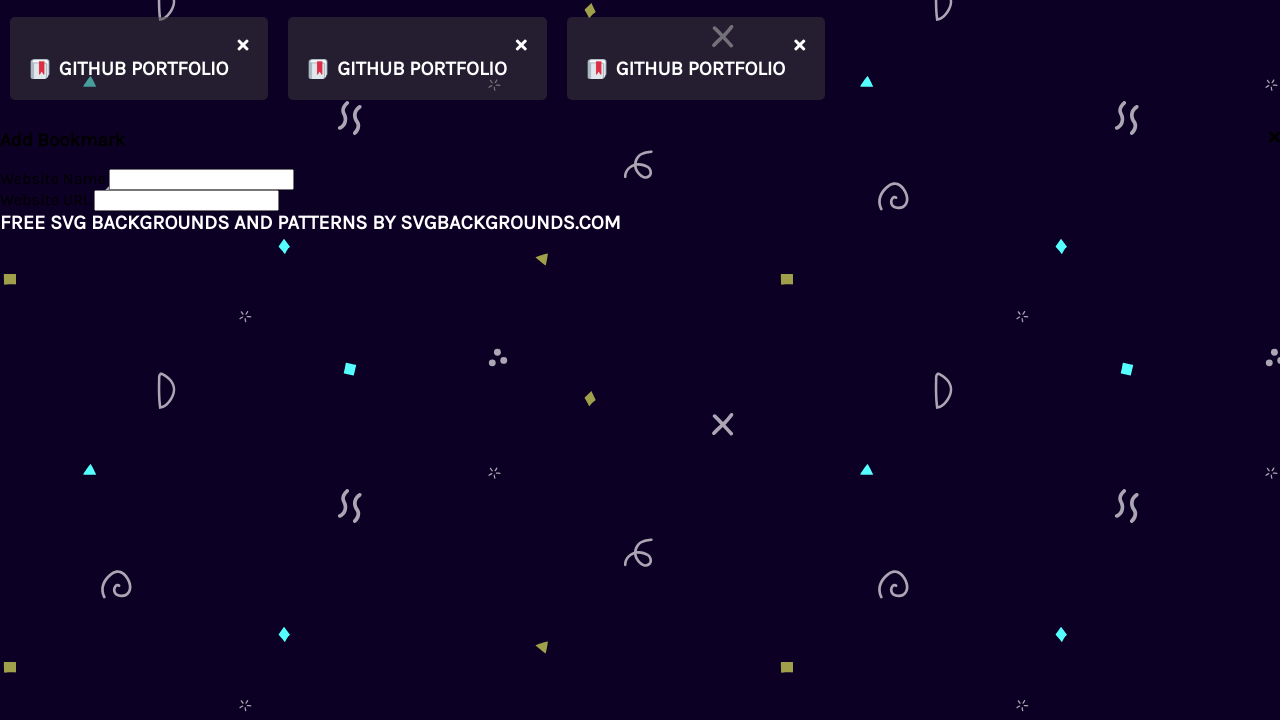
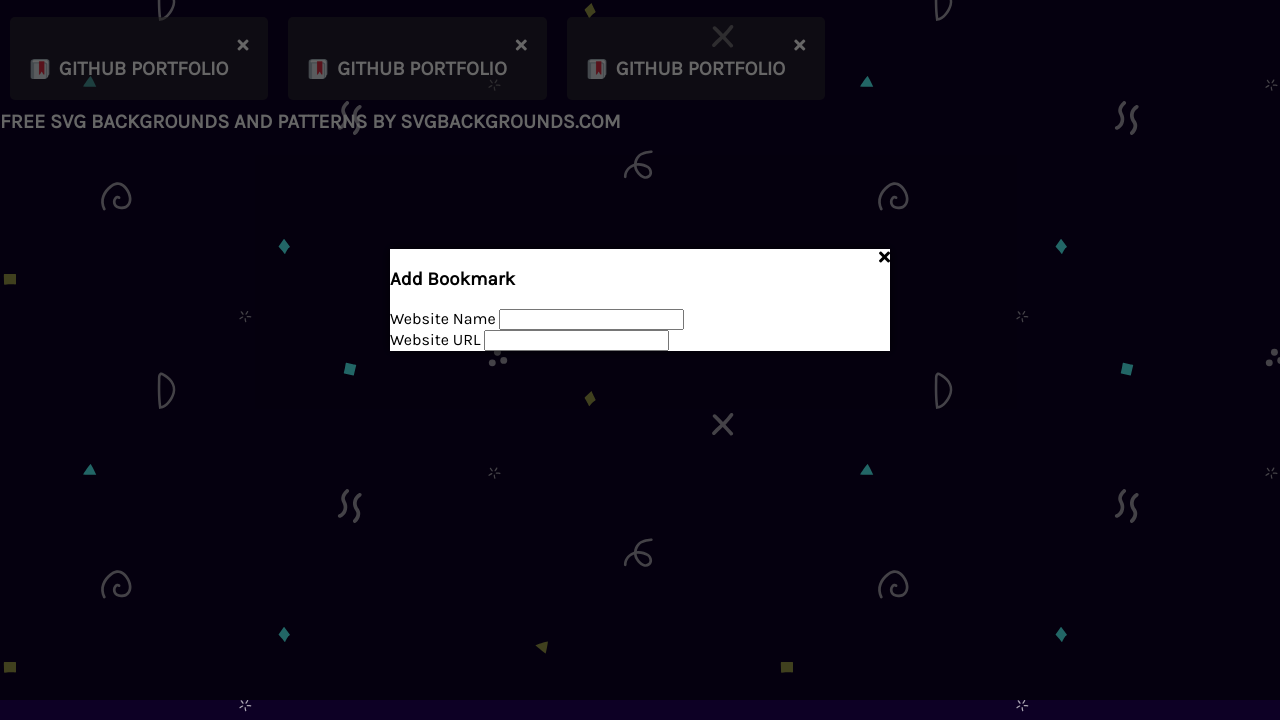
Before and after one commit to rebeccaariss/bookmarks, a plain HTML site: page index.html in a window 1280 px wide. Shown: the part 100-820 px from the top of the page. Drawn offline with Linux system fonts and the light colour scheme.

Commit message:
Add basic modal styling and animation

```diff
--- a/style.css
+++ b/style.css
@@ -89,6 +89,41 @@ a:active {
   margin-right: 5px;
 }
 
+/* Modal */
+.modal-container {
+  background: rgba(0, 0, 0, 0.6);
+  display: none;
+  position: fixed;
+  top: 0;
+  left: 0;
+  right: 0;
+  bottom: 0;
+}
+
+.show-modal {
+  display: flex;
+  justify-content: center;
+  align-items: center;
+}
+
+.modal {
+  background: white;
+  box-shadow: 0 0 10px rgba(0, 0, 0, 0.8);
+  max-width: 95%;
+  width: 500px;
+  animation: modalopen 1s;
+}
+
+@keyframes modalopen {
+  from {
+    opacity: 0;
+  }
+
+  to {
+    opacity: 1;
+  }
+}
+
 /* Media Query: Large Smartphone (Vertical) */
 @media screen and (max-width: 600px) {
   .container {
```
